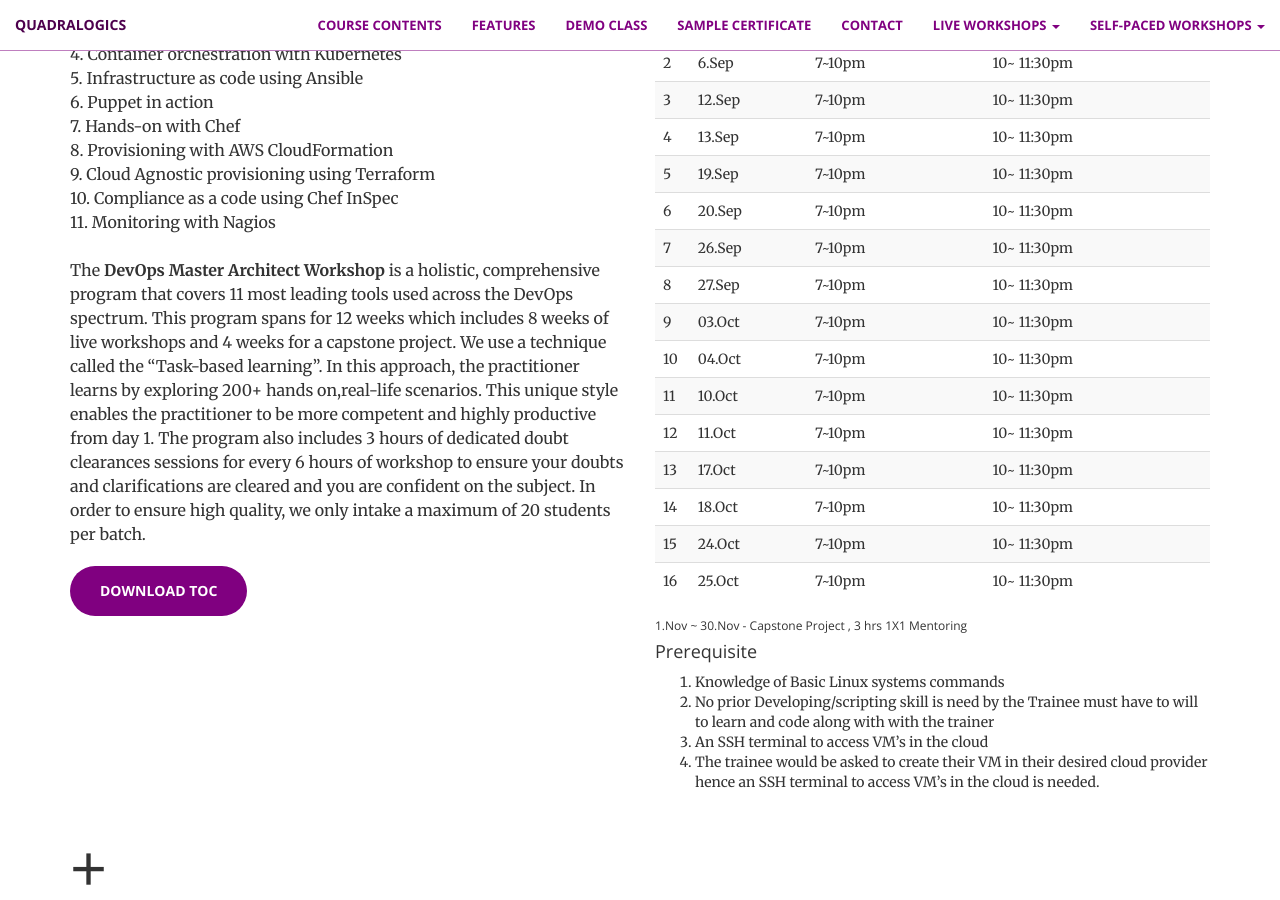
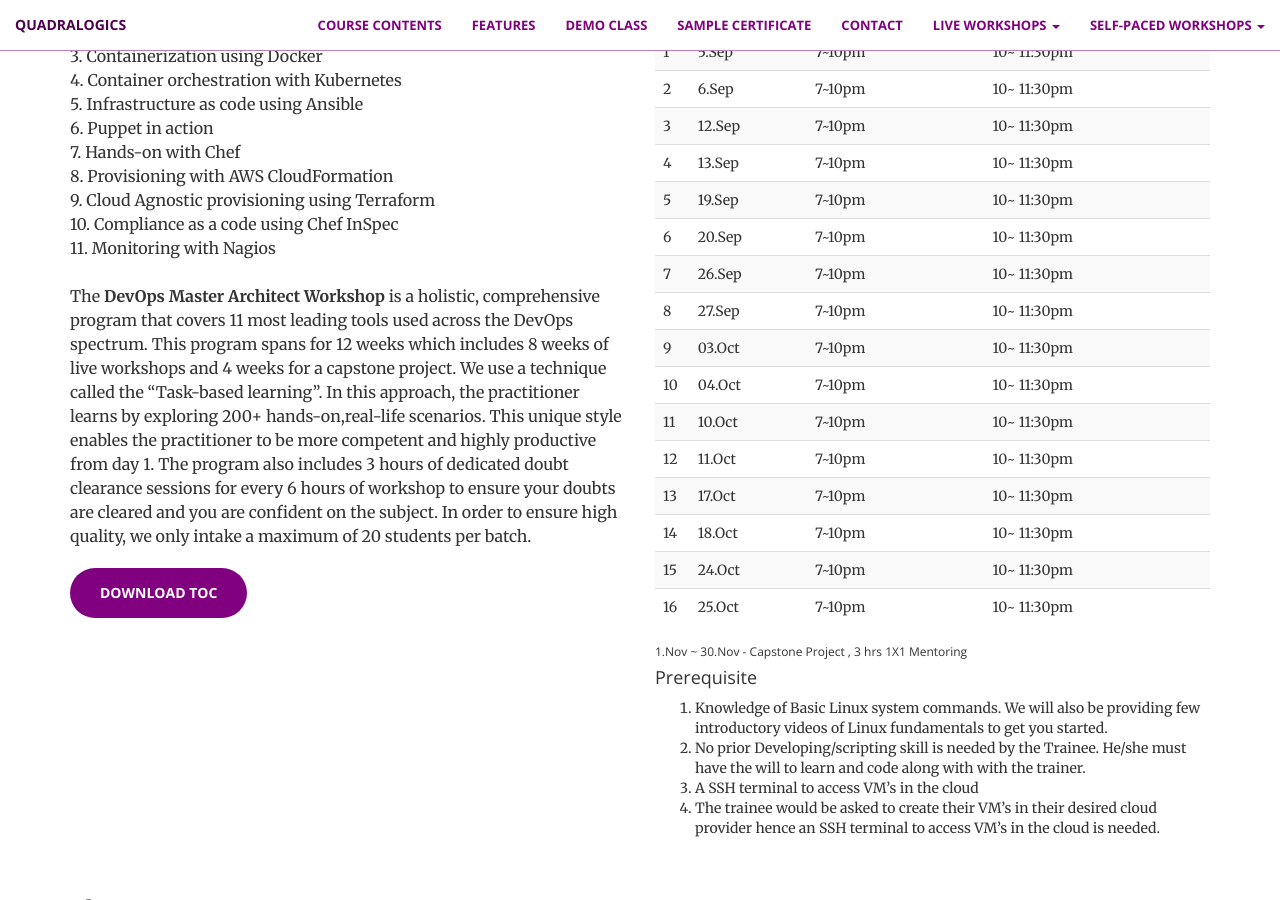
Before and after one commit to QuadraLogics/QuadraLogics.github.io, a Jekyll site: the page built from _training/DevOpsMasterArchitect.md, in a window 1280 px wide and 900 px high, scrolled down 1848 px. Built offline with Jekyll 4.4.1, drawn with Linux system fonts in a browser that asks for light colours; comment, search, counter and statistics services are not loaded; some of the changed text lies outside the part shown.

Commit message:
Update DevOpsMasterArchitect.md

```diff
--- a/_training/DevOpsMasterArchitect.md
+++ b/_training/DevOpsMasterArchitect.md
@@ -39,7 +39,7 @@
     11. Monitoring with Nagios <br/>
 
     <br/>
-    The <B>DevOps Master Architect Workshop</b> is a holistic, comprehensive program that covers 11 most leading tools used across the DevOps spectrum. This program spans for 12 weeks which includes 8 weeks of live workshops and 4 weeks for a capstone project. We use a technique called the “Task-based learning”. In this approach, the practitioner learns by exploring 200+ hands on,real-life scenarios. This unique style enables the practitioner to be more competent and highly productive from day 1. The program also includes 3 hours of dedicated doubt clearances sessions for every 6 hours of workshop to ensure your doubts and clarifications are cleared and you are confident on the subject. In order to ensure high quality, we only intake a maximum of 20 students per batch.
+    The <B>DevOps Master Architect Workshop</b> is a holistic, comprehensive program that covers 11 most leading tools used across the DevOps spectrum. This program spans for 12 weeks which includes 8 weeks of live workshops and 4 weeks for a capstone project. We use a technique called the “Task-based learning”. In this approach, the practitioner learns by exploring 200+ hands-on,real-life scenarios. This unique style enables the practitioner to be more competent and highly productive from day 1. The program also includes 3 hours of dedicated doubt clearance sessions for every 6 hours of workshop to ensure your doubts are cleared and you are confident on the subject. In order to ensure high quality, we only intake a maximum of 20 students per batch.
 
 
 TContentLink: https://drive.google.com/u/0/uc?id=1jIOXTEolfSOy2nYpC1QxoVlfX_xn5Fns&export=download
@@ -90,7 +90,7 @@
 
 #### Prerequisite
 
-1. Knowledge of Basic Linux systems commands
-2. No prior Developing/scripting skill is need by the Trainee must have to will to learn and code along with with the trainer
-3. An SSH terminal to access VM's in the cloud
-4. The trainee would be asked to create their VM in their desired cloud provider hence an SSH terminal to access VM's in the cloud is needed.
+1. Knowledge of Basic Linux system commands. We will also be providing few introductory videos of Linux fundamentals to get you started.
+2. No prior Developing/scripting skill is needed by the Trainee. He/she must have the will to learn and code along with with the trainer.
+3. A SSH terminal to access VM's in the cloud
+4. The trainee would be asked to create their VM's in their desired cloud provider hence an SSH terminal to access VM's in the cloud is needed.
```
Also changed, not shown: other parts of _training/DevOpsMasterArchitect.md (+5 -5 lines).
